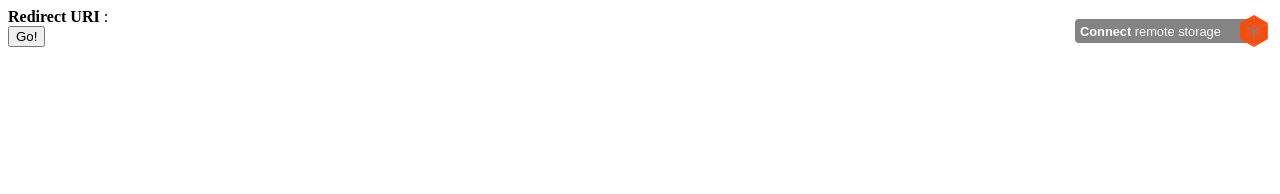
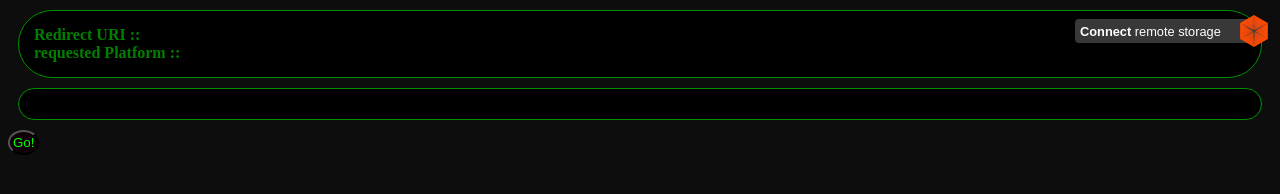
Before and after one commit to ggrin/stredokluky, a plain HTML site: page index.html in a window 1280 px wide. Drawn offline with Linux system fonts and the light colour scheme.

Commit message:
initial styleing

```diff
--- a/index.html
+++ b/index.html
@@ -1,15 +1,19 @@
 <html>
   <head>
-    <style rel="style.css"></style>
+    <link rel="stylesheet" href="style.css"></style>
     <script src="lib/remotestorage.js"></script>
     <script src="lib/remotestorage-credentials.js"></script>
     <script src="main.js"></script>
   </head>
   <body>
-    <div id=meta>
-      <strong>Redirect URI </strong> : <span id="redirect_uri"></span>
+    <div id="meta" class="box">
+      <strong>Redirect URI  :: <span id="redirect_to"></span></strong>
+      <br/>
+      <strong>requested Platform :: <span id="platform"></span></strong>
+      <br/>
+
     </div>
-    <div id="credentials_container"></div>
-    <button id="go">Go!</button>
+    <div id="credentials_container" class="box"></div>
+    <button id="go" class="button">Go!</button>
   </body>
 </html>
--- /dev/null
+++ b/style.css
@@ -0,0 +1,32 @@
+body {
+    background-color: rgb(13,13,13);
+    color: rgb(0,128,0);
+    font: monospace;
+}
+
+.box {
+    border: 1px rgb(0,144,0) solid ;
+    border-radius: 42px;
+    background-color: rgb(0,0,0);
+    margin: 10px;
+    padding: 15px;
+
+}
+
+.button {
+    border: 3px rgb(32,176,16) goovy;
+    border-radius: 100%;
+    padding: 3px;
+    background-color: rgb(16,0,8);
+    color: rgb(0,256,0);
+}
+#go {
+
+}
+#meta {
+
+}
+
+#credentials_container {
+
+}
```
